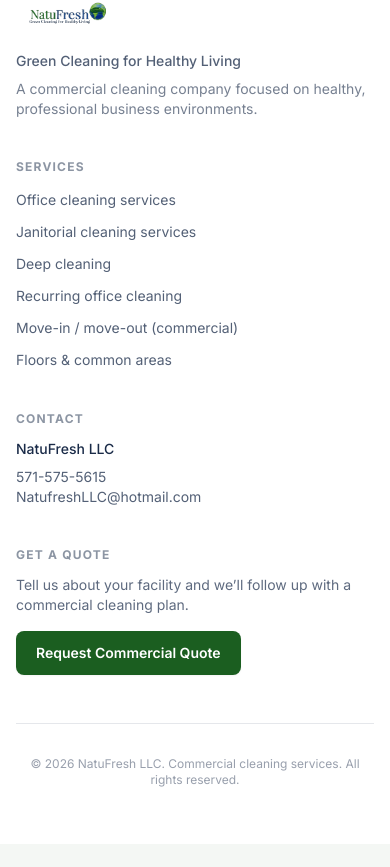
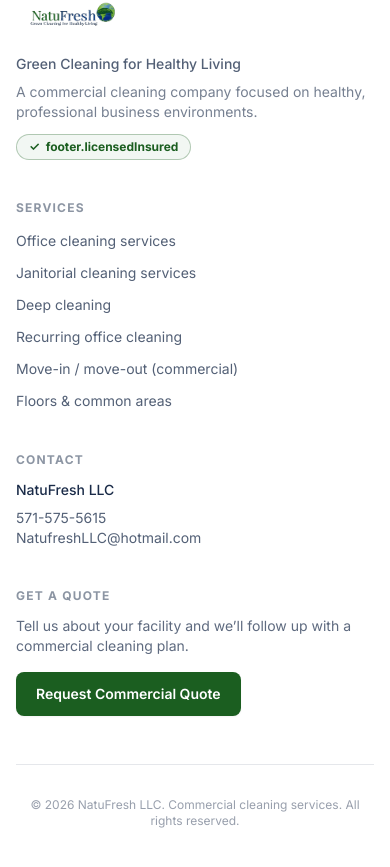
Before and after one commit to ronlenserdigital/NatuFresh, a React (Vite) app: page / in a window 390 px wide. Shown: the part 5119-5986 px from the top of the page. Before the commit the page ends 5963 px from the top, so only its background shows below. Built offline with nearby package versions, Linux system fonts and the light colour scheme.

Commit message:
Resize nav & footer logo 1.1x; add licensed & insured footer badge

```diff
--- a/src/components/Footer.tsx
+++ b/src/components/Footer.tsx
@@ -19,6 +19,10 @@
             </Link>
             <p className="text-sm font-medium text-navy/75">{SITE.tagline}</p>
             <p className="mt-2 text-sm text-navy/60">{t("footer.companyBlurb")}</p>
+            <span className="mt-3 inline-flex items-center gap-1.5 rounded-full border border-eco-green/30 bg-soft-green/50 px-3 py-1 text-xs font-bold text-eco-green">
+              <span className="leading-none" aria-hidden>✓</span>
+              {t("footer.licensedInsured")}
+            </span>
           </div>
           <div>
             <h2 className="font-sans text-xs font-bold uppercase tracking-widest text-navy/50">
--- a/src/components/WorkImage.tsx
+++ b/src/components/WorkImage.tsx
@@ -88,9 +88,9 @@
 
 const imgClass = {
   header:
-    "block h-9 w-auto max-w-full object-contain object-left sm:h-10 sm:max-h-11 md:h-12 md:max-h-14",
+    "block h-[2.475rem] w-auto max-w-full object-contain object-left sm:h-11 sm:max-h-[3.025rem] md:h-[3.3rem] md:max-h-[3.85rem]",
   footer:
-    "block h-8 w-auto max-w-full object-contain object-left sm:h-9 sm:max-h-10",
+    "block h-[2.2rem] w-auto max-w-full object-contain object-left sm:h-[2.475rem] sm:max-h-11",
   about: "block h-auto w-full max-h-64 object-contain",
 } as const;
 
```
